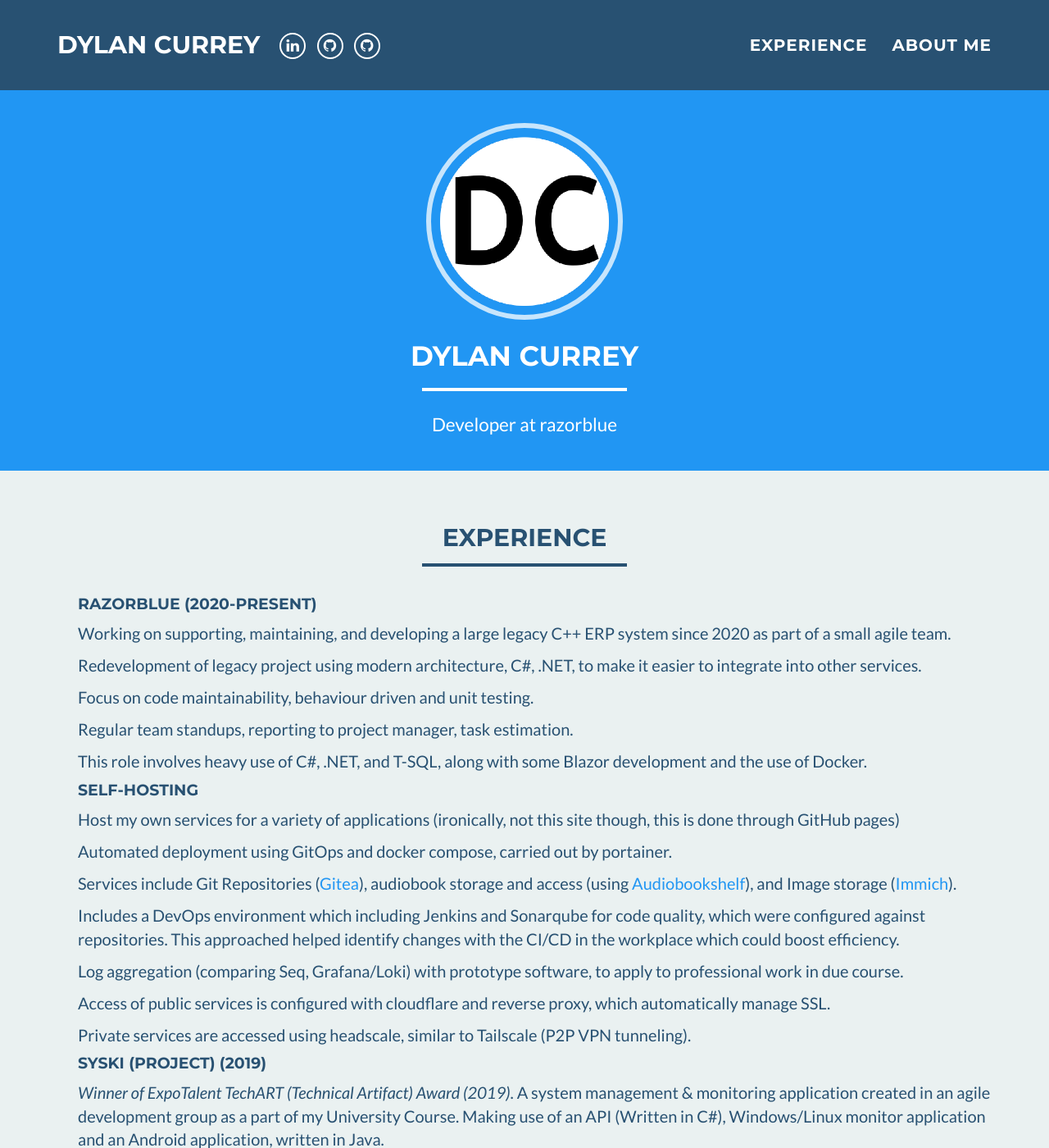
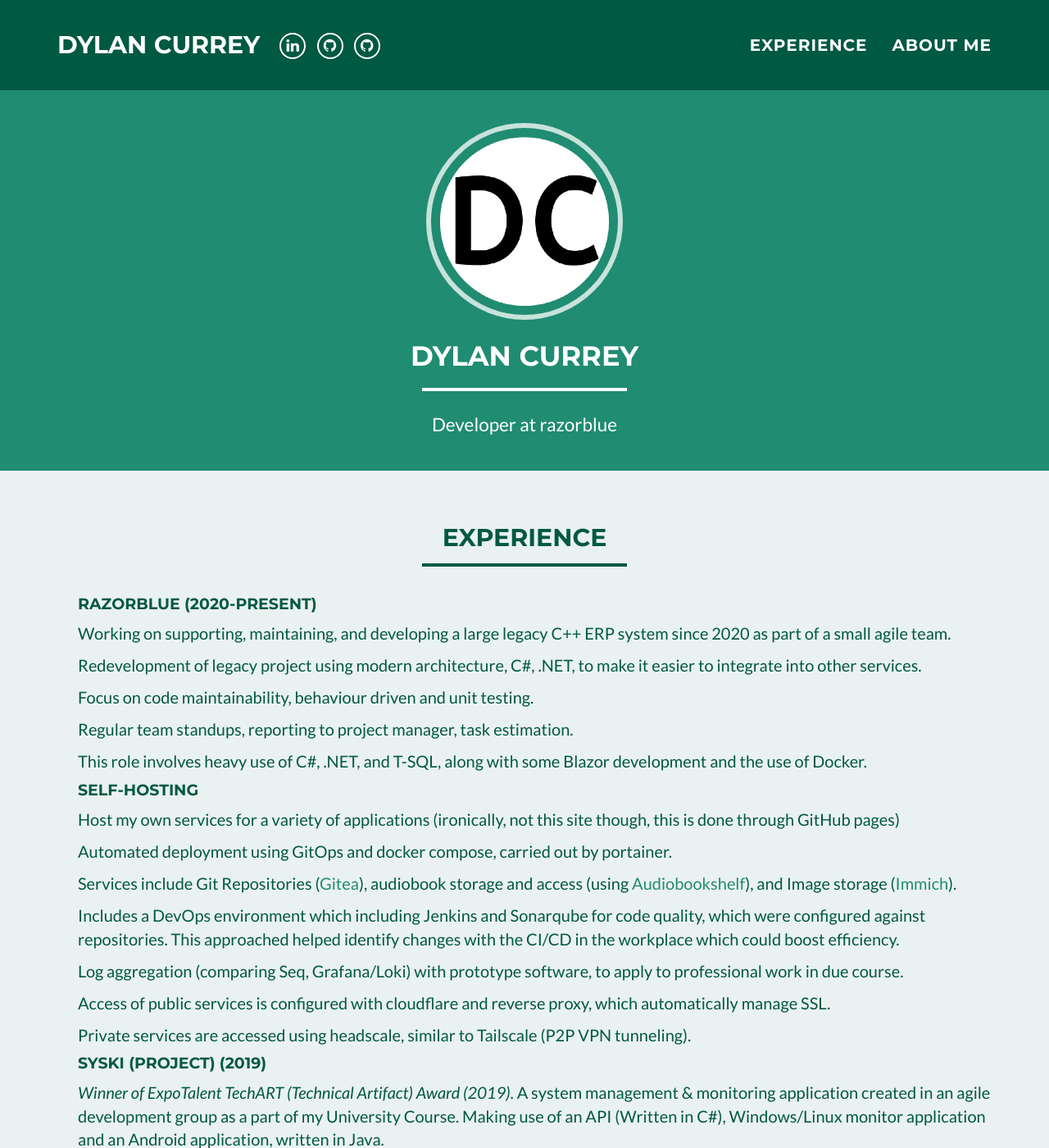
Before and after one commit to dscurrey/dscurrey.github.io, a Jekyll site: the page built from index.html, in a window 1280 px wide and 1400 px high. Shown: the whole window at 82% size. Built offline with Jekyll 4.4.1, drawn with Linux system fonts in a browser that asks for light colours; some of the changed text lies outside the part shown.

Commit message:
Minor config changes

```diff
--- a/_config.yml
+++ b/_config.yml
@@ -28,10 +28,10 @@ bing_verify:
 
 # Color settings (hex-codes without the leading hash-tag)
 color:
-  primary: 2196F3
-  primary-rgb: "33, 150, 243"
-  secondary: 285172
-  secondary-dark: 29455b
+  primary: 208c71
+  primary-rgb: "32, 140, 113"
+  secondary: 005941
+  secondary-dark: 8C203B
   section-tout: eaf1f1
 
 
--- a/_includes/about_me.html
+++ b/_includes/about_me.html
@@ -12,7 +12,7 @@
                     I am a Developer at razorblue, mainly working on supporting and re-developing a legacy ERP
                     system.
                 </p>
-                <p>In my spare time, I LARP, 3D print, listen to music on old audio formats, and self-host interesting projects.</p>
+                <p>In my spare time, I LARP, try to blacksmith, 3D print, listen to music on old audio formats, and self-host interesting projects.</p>
             </div>
             <div class="col-sm-6">
                 <h3 style="margin-top:0;">Skills & Technical Knowledge</h3>
```
